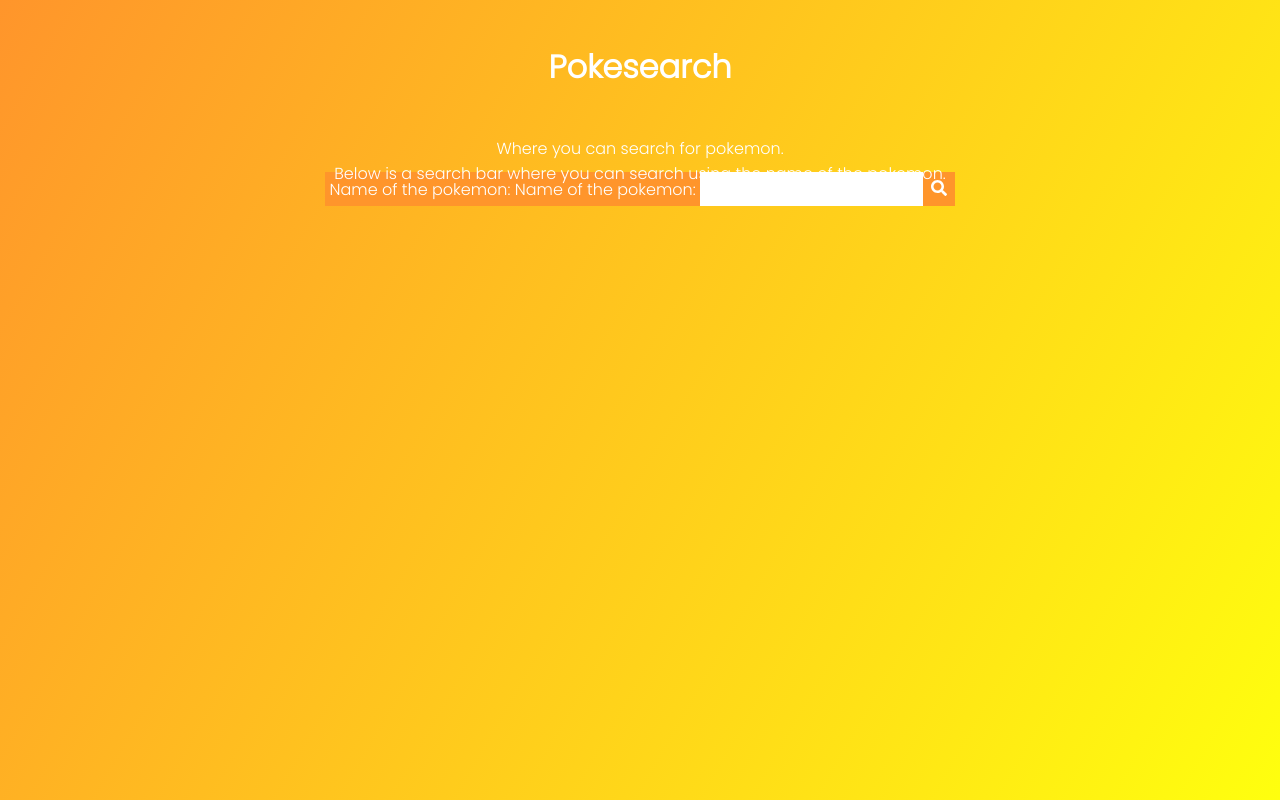
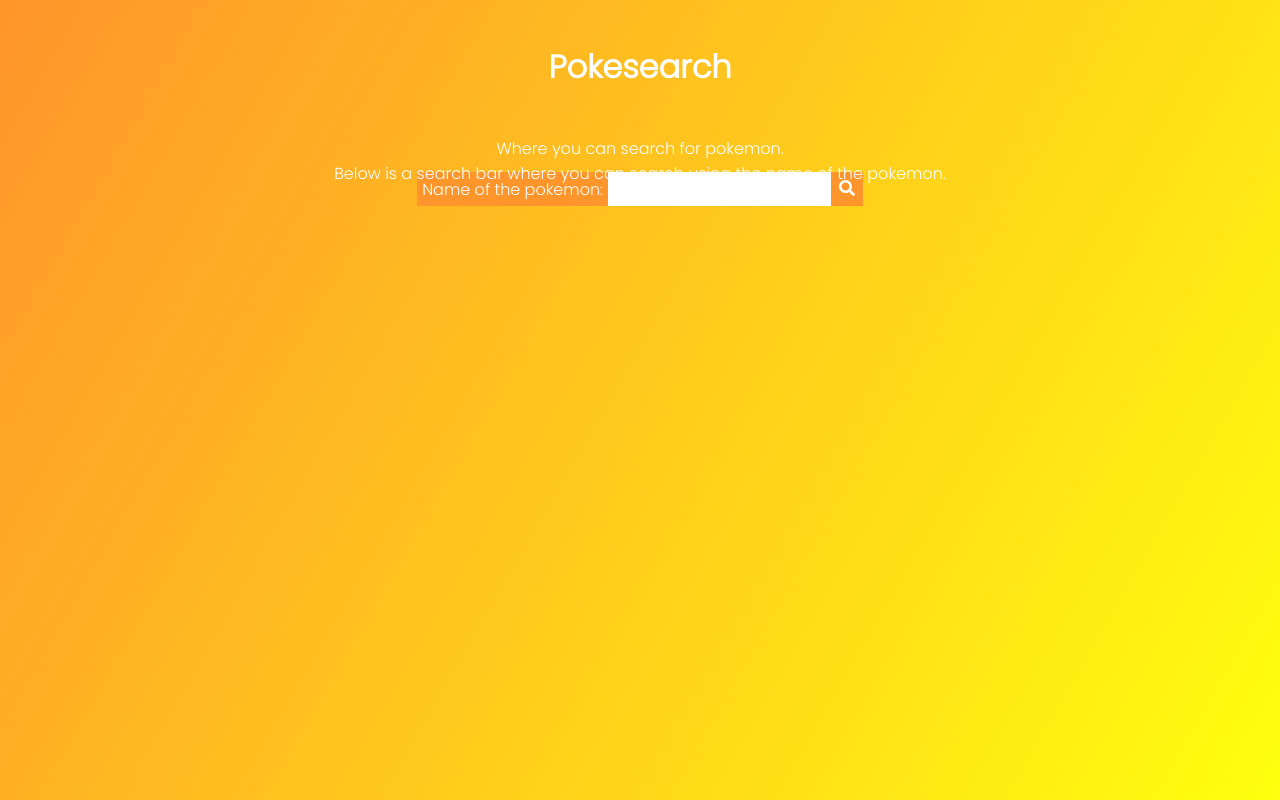
Before and after one commit to 0xBooper/pokesearch, a React (Vite) app: page / in a window 1280 px wide. Built offline with nearby package versions, Linux system fonts and the light colour scheme.

Commit message:
fix: Remove unneeded stat

```diff
--- a/src/App.jsx
+++ b/src/App.jsx
@@ -57,8 +57,7 @@
       ingame_height: pokeData.height,
       ingame_weight: pokeData.ingame_weight,
       base_experience: pokeData.base_experience,
-      base_hp: pokeData.stats[0].base_stat,
-      name: pokemonSearched.current.value
+      base_hp: pokeData.stats[0].base_stat
     })
 
     // Then, set the Searched state to true, and render the info
@@ -71,7 +70,7 @@
       <Header />
 
       <form className="form" onSubmit={handleSubmit}>
-        <label htmlFor="pokemonNameInput" className="form-input-label">Name of the pokemon: </label>
+        <label htmlFor="pokemonNameInput" className="form-input-label"></label>
         <input className="form-input" ref={pokemonSearched} type="text" name="pokemonNameInput" aria-required required/>
 
         <button className="form-submit" type="submit">
```
